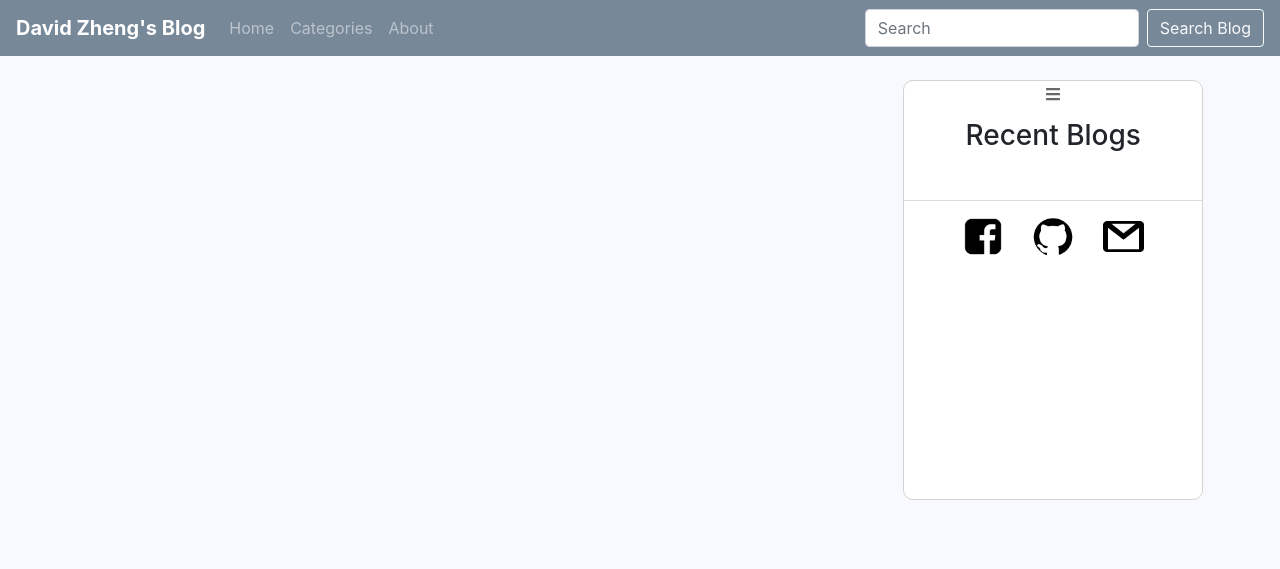
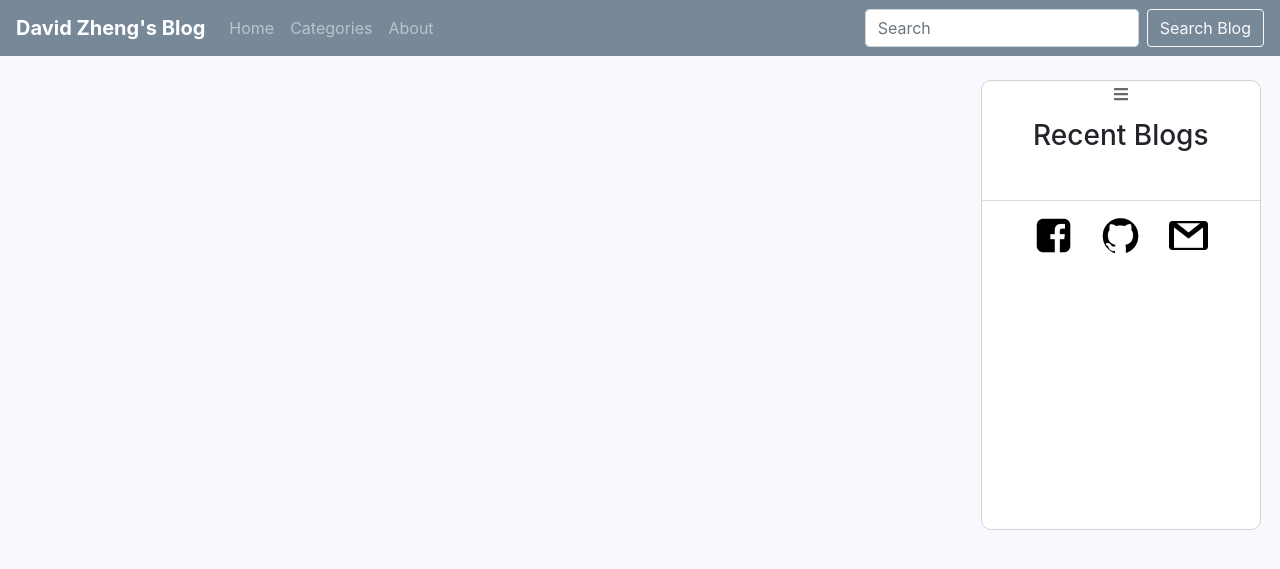
Before and after one commit to davidzheng048/flask_personal_blog, a Flask app: page / in a window 1280 px wide. Shown: the top 569 px of the page. Run offline with Flask 2, Linux system fonts and the light colour scheme; data comes from the database, SQL or seed files in the repository; both versions use the stored data as it was before the commit; data that the repository does not hold is empty; parts of the project's set-up code (start-up, migrations or seed data) failed here and were passed over; some libraries are stand-ins or nearby versions.

Commit message:
fix the following issues
1. the sidebar position issue
2. the category_list width issue

```diff
--- a/flaskblog/static/main.css
+++ b/flaskblog/static/main.css
@@ -29,7 +29,7 @@ a:hover  {
 
 .sidebar {
   top: 10%;
-  right: 6%;
+  right: 1.5%;
   position: fixed;
   overflow: hidden;
   height: 28px;
@@ -44,10 +44,10 @@ a:hover  {
 
 .sidebar.active {
   top: 10%;
-  right: 6%;
+  right: 1.5%;
   position: fixed;
-  width: 300px;
-  height: 420px;
+  width: 280px;
+  height: 450px;
   border: 1px solid #D3D3D3;
   border-radius: 10px;
   text-align: center;
@@ -125,7 +125,8 @@ table {
 /* category page */
 .category-list {
   margin: 50px 0 50px 0;
-  width: 65vh;
+  width: 80vh;
+  min-width: 70vh;
   border-top: none;
 }
 
--- a/flaskblog/templates/layout.html
+++ b/flaskblog/templates/layout.html
@@ -106,7 +106,7 @@
 
         window.addEventListener('resize', () =>{
 
-            if (document.documentElement.clientWidth < 1640) {
+            if (document.documentElement.clientWidth < 1540) {
                 sidebar.classList.remove('active');
             }
         });
```
Also changed, not shown: flaskblog/site.db (deleted).
